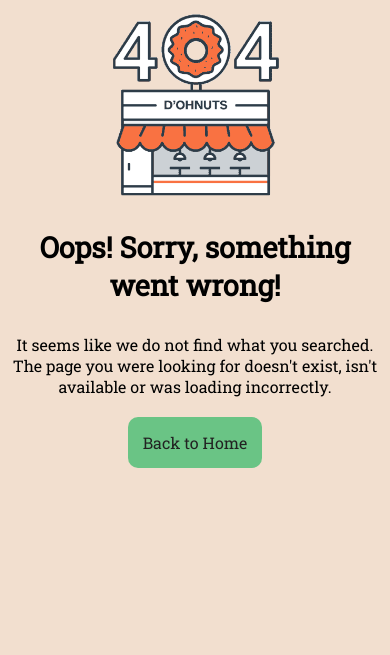
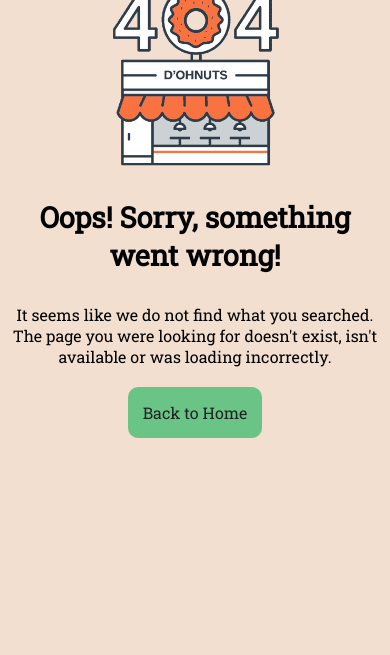
Before and after one commit to deeksha-varma/portfolio_project_1, a plain HTML site: page 404.html in a window 390 px wide. Shown: the part 72-727 px from the top of the page. Drawn offline with Linux system fonts and the light colour scheme; a web font is replaced by a local one.

Commit message:
Fix spacing between image & header on 404 page

```diff
--- a/assets/css/responsive.css
+++ b/assets/css/responsive.css
@@ -396,7 +396,7 @@
 @media screen and (max-width: 768px) {
 
     .error-container img {
-        margin-top: 80px;
+        margin-top: 50px;
         width: 200px;
 	    height: 200px;
     }
--- a/assets/css/style.css
+++ b/assets/css/style.css
@@ -744,6 +744,7 @@ footer .main {
 	width: 100%;
 	height: 100vh;
 	background-color: #f2dfcf;
+	overflow: auto;
 }
 
 .error-container img {
```
